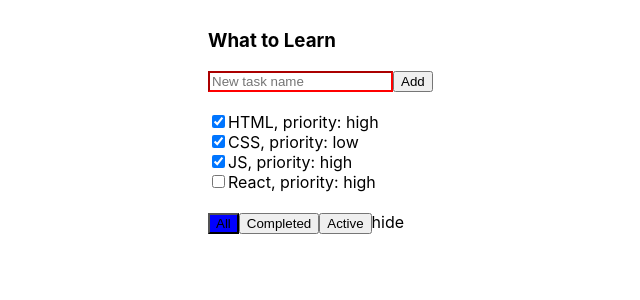
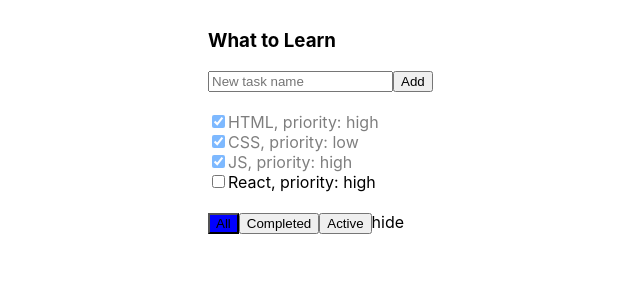
Before and after one commit to Seynaro/To-do-list, a React (Create React App) app: page / in a window 1280 px wide. Shown: the top 300 px of the page, without its empty margins (192-832 px from the left). Built offline with nearby package versions, Linux system fonts and the light colour scheme.

Commit message:
add error, delete ref

```diff
--- a/src/App.css
+++ b/src/App.css
@@ -21,3 +21,7 @@
 .error {
   border-color: red;
 }
+
+.todoList-task.done {
+  opacity: 0.5;
+}
--- a/src/TodoListHeader.js
+++ b/src/TodoListHeader.js
@@ -4,35 +4,54 @@ import './App.css';
 class TodoListHeader extends React.Component {
 
     state = {
-        error: true,
+        error: false,
+        title: "",
     };
 
 
     newTaskTitleRef = React.createRef();
 
     onAddTaskButtonClick = () => {
-        let newText = this.newTaskTitleRef.current.value;
-        this.newTaskTitleRef.current.value = "";
-        if(newText === "") {
+        let newTitle = this.state.title;
+        this.setState({title: ""})
+        if (newTitle === "") {
             this.setState({error: true})
         } else {
             this.setState({error: false});
-            this.props.addTask(newText)
+            this.props.addTask(newTitle);
+        }
+    };
+
+    onTitleChanged = (e) => {
+        let newTitle = e.currentTarget.value
+            this.setState({
+                error: false,
+                title: newTitle,
+            })
+    };
+
+    onAddTaskEnterPress = (e) => {
+        if (e.key === "Enter") {
+            this.onAddTaskButtonClick()
         }
     };
 
     render = () => {
+        let classForInput = (this.state.error) ? "error" : "";
         return (
             <div className="todoList-header">
-                    <h3 className="todoList-header__title">What to Learn</h3>
-                    <div className="todoList-newTaskForm">
-                        <input ref={this.newTaskTitleRef}
-                               type="text" placeholder="New task name"
-                               ref={this.newTaskTitleRef}
-                               className="error"
-                        />
-                        <button onClick={this.onAddTaskButtonClick}>Add</button>
-                    </div>
+                <h3 className="todoList-header__title">What to Learn</h3>
+                <div className="todoList-newTaskForm">
+                    <input
+                        value={this.state.title}
+                        onChange={this.onTitleChanged}
+                        type="text"
+                        placeholder="New task name"
+                        className={classForInput}
+                        onKeyPress={this.onAddTaskEnterPress}
+                    />
+                    <button onClick={this.onAddTaskButtonClick}>Add</button>
+                </div>
             </div>
         );
     }
--- a/src/TodoListTask.js
+++ b/src/TodoListTask.js
@@ -2,18 +2,22 @@ import React from 'react'
 import './App.css';
 
 class TodoListTask extends React.Component {
+
     onIsDoneChanged = (e) => {
         this.props.changeStatus(e.currentTarget.checked, this.props.task);
-    }
+    };
 
     render = () => {
+        let classForTask = (this.props.task.isDone)
+            ? "todoList-task done"
+            : "todoList-task";
         return (
-                    <div className="todoList-task">
-                        <input type="checkbox"
-                               checked={this.props.task.isDone}
-                        onChange={this.onIsDoneChanged}/>
-                        <span>{this.props.task.title}, priority: {this.props.task.priority}</span>
-                    </div>
+            <div className={classForTask}>
+                <input type="checkbox"
+                       checked={this.props.task.isDone}
+                       onChange={this.onIsDoneChanged}/>
+                <span>{this.props.task.title}, priority: {this.props.task.priority}</span>
+            </div>
         );
     }
 }
```
